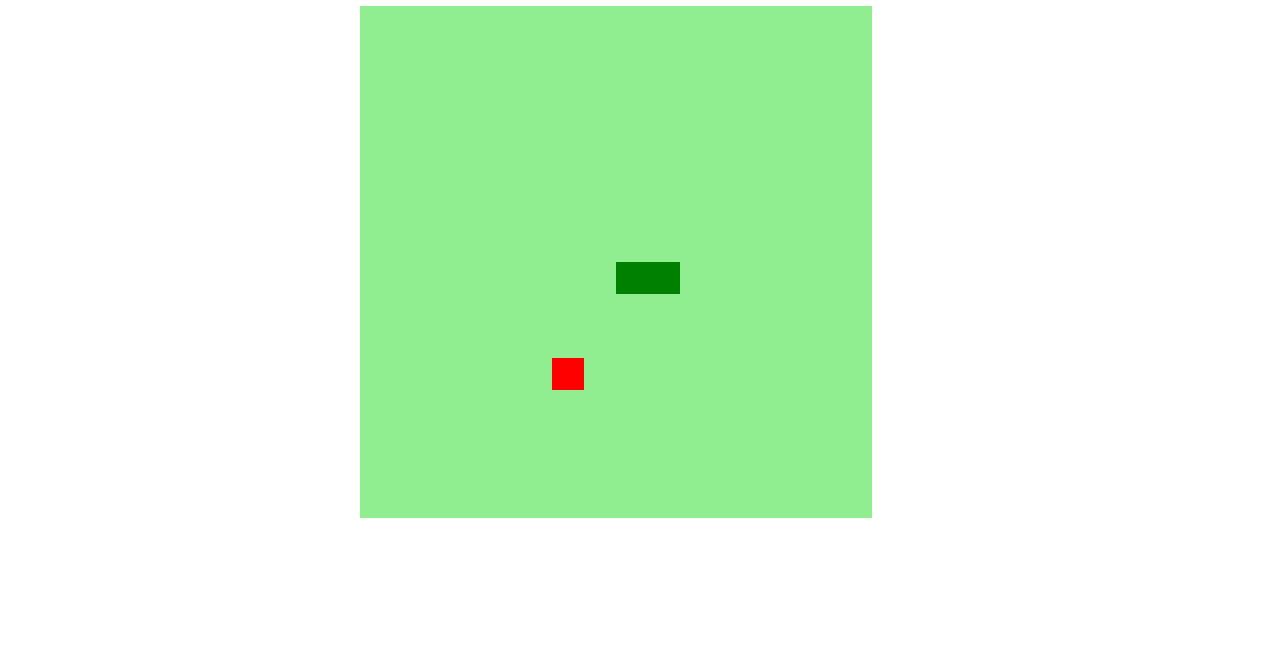
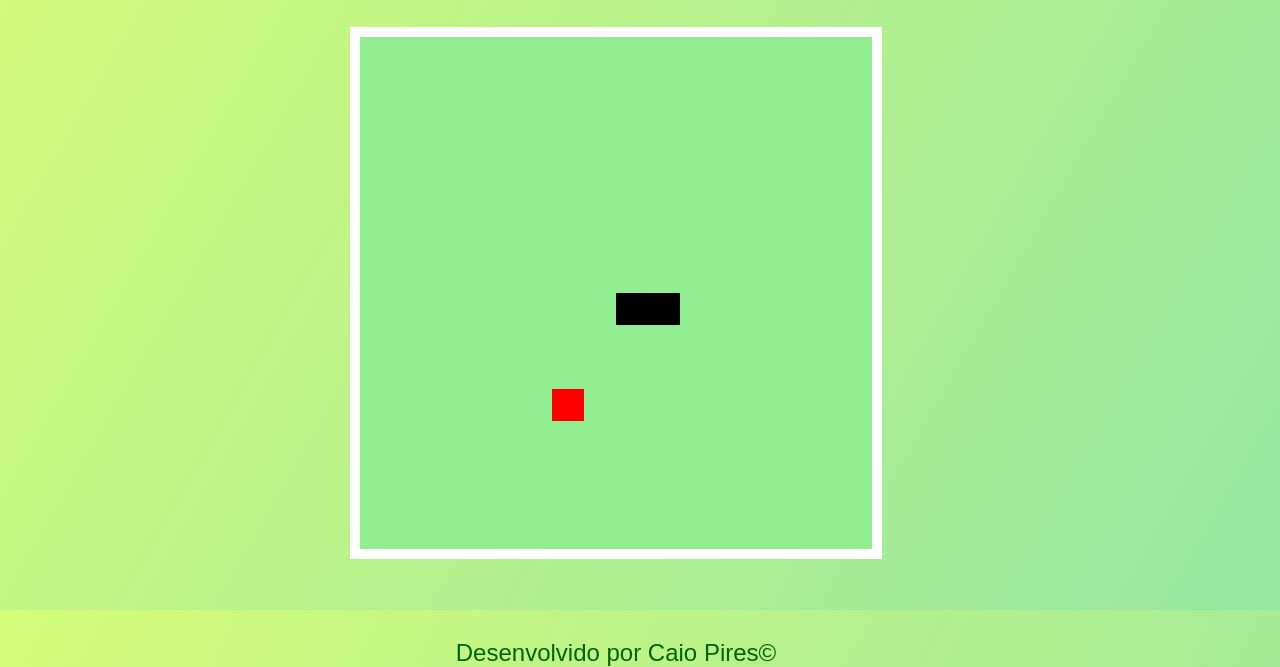
Before and after one commit to CaioPires92/Jogo-da-cobrinha, a plain HTML site: page index.html in a window 1280 px wide. Shown: the part 166-833 px from the top of the page. Before the commit the page ends 800 px from the top, so only its background shows below. Drawn offline with Linux system fonts and the light colour scheme.

Commit message:
atualização na estilização

```diff
--- a/index.html
+++ b/index.html
@@ -12,5 +12,7 @@
     <h1>SNAKE GAME!</h1>
     <canvas id="snake" width="512" height="512"></canvas>
 
+    <footer>Desenvolvido por Caio Pires&copy</footer>
+
 </body>
 </html>
--- a/script.js
+++ b/script.js
@@ -20,7 +20,7 @@ function criarBG() {
 
 function criarCobrinha() {
     for (i = 0; i < snake.length; i++) {
-        context.fillStyle = "green";
+        context.fillStyle = "black";
         context.fillRect(snake[i].x, snake[i].y, box, box)
     }
 }
--- a/style.css
+++ b/style.css
@@ -6,4 +6,17 @@ body {
     align-items: center;
     flex-direction: column;
     color: darkgreen;
+    background-image: linear-gradient(120deg, #d4fc79 0%, #96e6a1 100%);
+    font-size: 50px;
+
 }
+
+canvas {
+    border: 10px solid white;
+}
+
+footer {
+    font-family: Arial, Helvetica, sans-serif;
+    margin-top: 5rem;
+    font-size: 1.5rem;
+}
```
